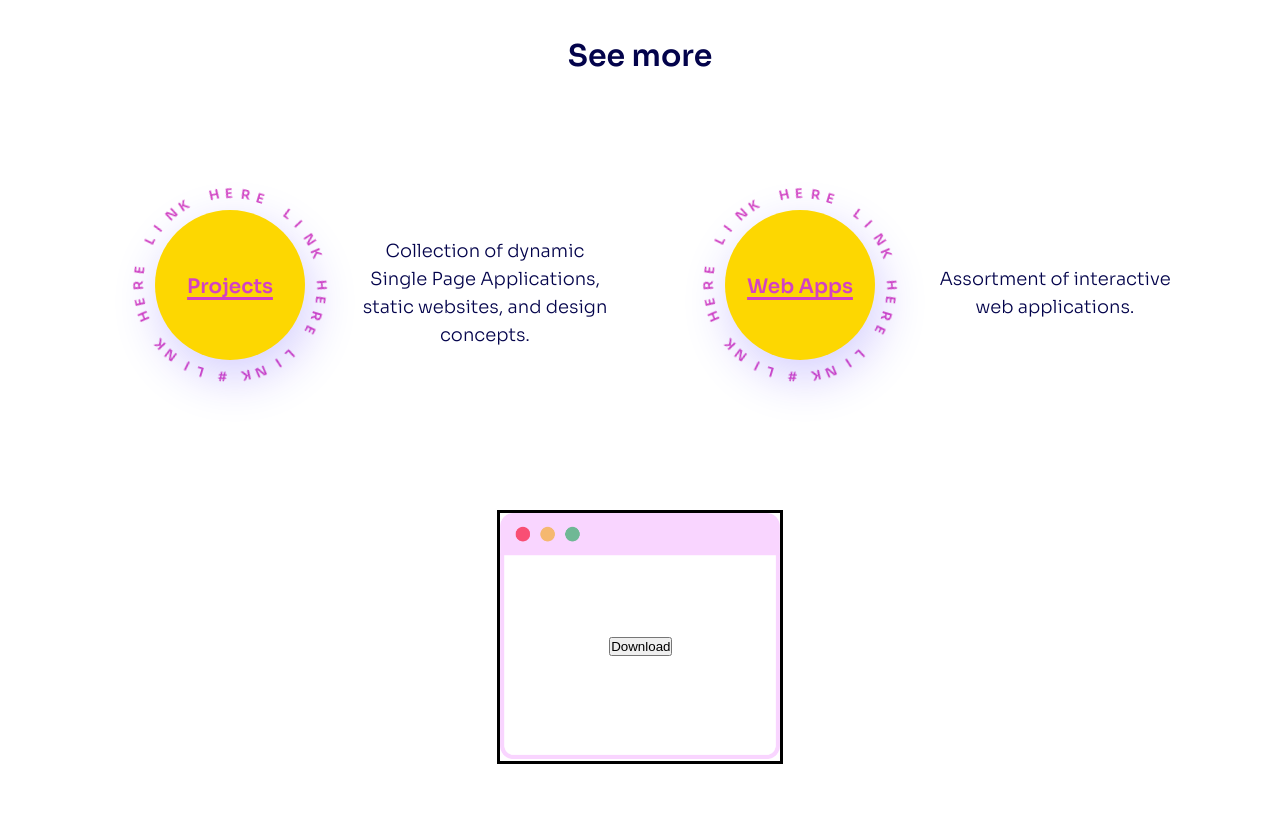
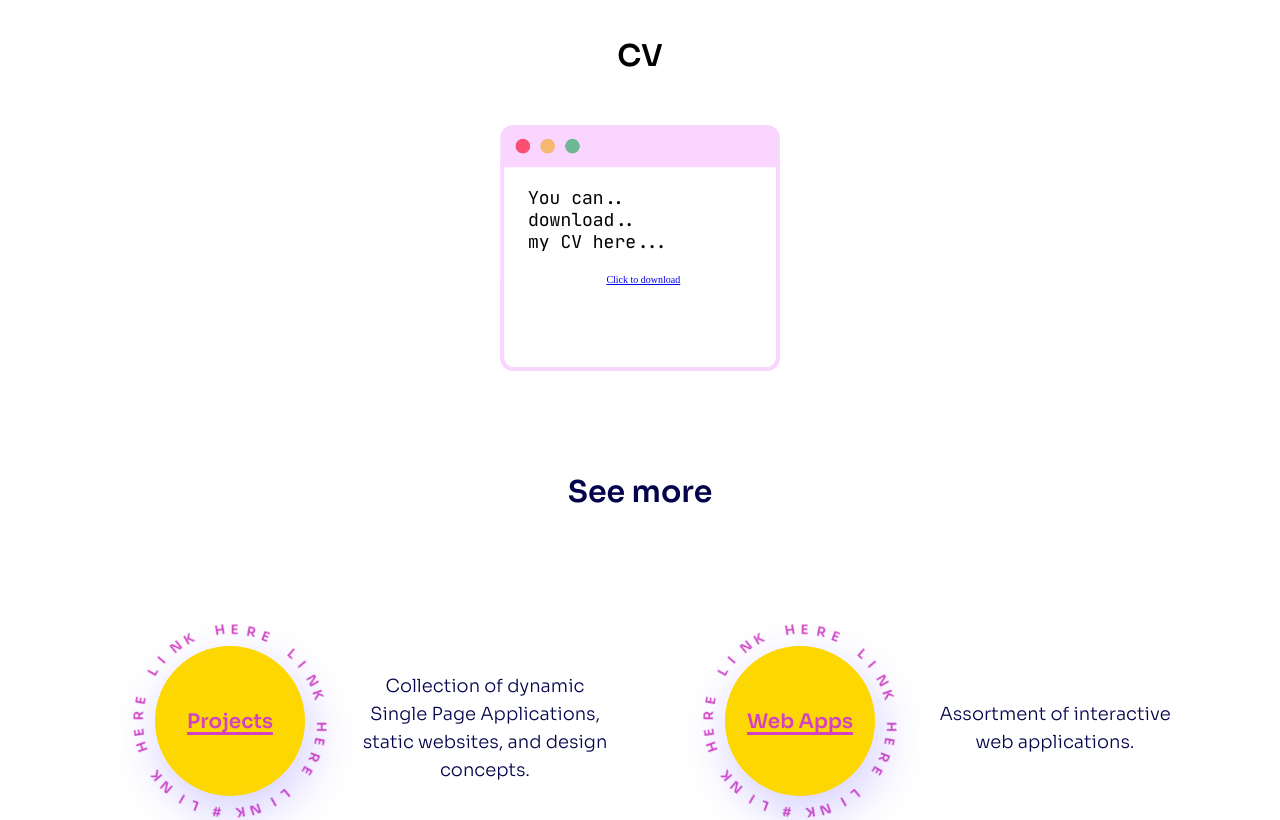
Before and after one commit to ediheid/portfolio-frontend, a React (Create React App) app: page / in a window 1280 px wide. Shown: the part 4100-4920 px from the top of the page. Built offline with nearby package versions, Linux system fonts and the light colour scheme; no server answers.

Commit message:
Removed get request from backend for CV download as it is not sensitive data so am now running the download through the front end with an anchor tag - merge and test new functionality

```diff
--- a/src/Views/Home/DownloadCVSection.js
+++ b/src/Views/Home/DownloadCVSection.js
@@ -5,35 +5,65 @@ import Axios from "axios";
 import fileDownload from "js-file-download";
 
 const DownloadCVSection = () => {
+  // * As my personal CV is not sensitive data I have decided to run the download option through the frontend using anchor tag
   // Download function using fileDownload package manager - CV sent from backend
-  const download = (event) => {
-    event.preventDefault();
-    Axios({
-      url: process.env.REACT_APP_BACKEND_URL,
-      method: "GET",
-      // Binary Large Object
-      responseType: "blob",
-    }).then((res) => {
-      console.log(res);
-      fileDownload(res.data, "CV-Edith-Heidmann.pdf");
-    });
-  };
+  // const download = (event) => {
+  //   event.preventDefault();
+  //   Axios({
+  //     url: process.env.REACT_APP_BACKEND_URL,
+  //     method: "GET",
+  //     // Binary Large Object
+  //     responseType: "blob",
+  //   }).then((res) => {
+  //     console.log(res);
+  //     fileDownload(res.data, "CV-Edith-Heidmann.pdf");
+  //   });
+  // };
 
   return (
     <section className="download-cv-section">
-      <div className="cartoon-browser-container">
+      <h2
+        data-aos="fade-left"
+        data-aos-once="false"
+        data-aos-duration="1000"
+        className="bio-heading cv-heading"
+      >
+        CV
+      </h2>
+
+      <div
+        className="cartoon-browser-container"
+        data-aos="fade-up"
+        data-aos-once="false"
+        data-aos-delay="400"
+        data-aos-duration="1000"
+      >
         <img
           id="cartoon-browser"
           src={cartoonBrowser}
           alt="Cartoon browser window with pastel pink border containing a download link Edith's CV. Vector from https://icons8.com/illustrations/style--marginalia"
         ></img>
+        <p className="cartoon-browser-text">
+          You can.. <br /> download..
+          <br /> my CV here...
+        </p>
 
-        <button
+        {/*  // * As my personal CV is not sensitive data I have decided to run the
+         // *download option through the frontend using anchor tag */}
+        {/* Download button */}
+        {/* <button
           className="download-cv-button"
           onClick={(event) => download(event)}
         >
           Download
-        </button>
+        </button> */}
+
+        {/* // ! Download button to style */}
+        <div className="download-cv-button">
+          <a href="./CV-Edith-Heidmann.pdf" download target="_blank">
+            Click to download
+          </a>
+        </div>
       </div>
     </section>
   );
--- a/src/Views/Home/Home.js
+++ b/src/Views/Home/Home.js
@@ -39,11 +39,11 @@ const Home = () => {
         {/* Tech Icons and hand animations Section */}
         <IconAnimation />
 
+        {/* Download CV section */}
+        <DownloadCVSection />
+
         {/* Links to web apps and projects pages */}
         <LinksToPages />
-
-        {/* Download CV section */}
-        <DownloadCVSection />
       </main>
     </>
   );
--- a/src/Views/Home/home.scss
+++ b/src/Views/Home/home.scss
@@ -317,7 +317,7 @@
   display: flex;
   flex-wrap: wrap;
   justify-content: center;
-  margin-bottom: 50px;
+  margin-bottom: 100px;
 }
 
 .links-to-pages-heading {
@@ -565,21 +565,30 @@
 
 .cartoon-browser-container {
   position: relative;
+}
 
-  margin-bottom: 8rem;
-
-  border: 3px solid;
+.cv-heading {
+  margin-bottom: 5rem;
 }
 
 #cartoon-browser {
   width: 250px;
 }
 
+.cartoon-browser-text {
+  font-family: $sub-headings;
+  font-size: 1.8rem;
+
+  position: absolute;
+  top: 25%;
+  left: 10%;
+}
+
 .download-cv-button {
   // Position absolute and relative to .cartoon-browser-container
   position: absolute;
-  top: 50%;
-  left: 39%;
+  top: 60%;
+  left: 38%;
   cursor: pointer;
 }
 
@@ -700,9 +709,9 @@
 
   // * Download CV section
 
-  .cartoon-browser-container {
-    margin: 2rem 0 10rem 0;
-  }
+  // .cartoon-browser-container {
+  //   margin: 0 0 10rem 0;
+  // }
 
   #cartoon-browser {
     width: 280px;
@@ -785,6 +794,6 @@
   // * Download CV section
 
   .cartoon-browser-container {
-    margin: 1.5rem 0 12rem 0;
+    margin: 1.5rem 0 0 0;
   }
 }
```
Also changed, not shown: 2 other files (tests, documents, lock files or other folders).
